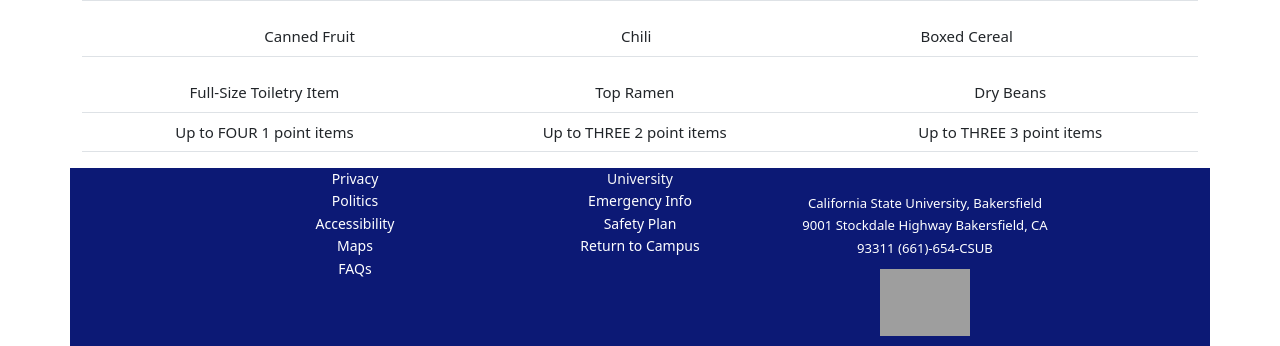
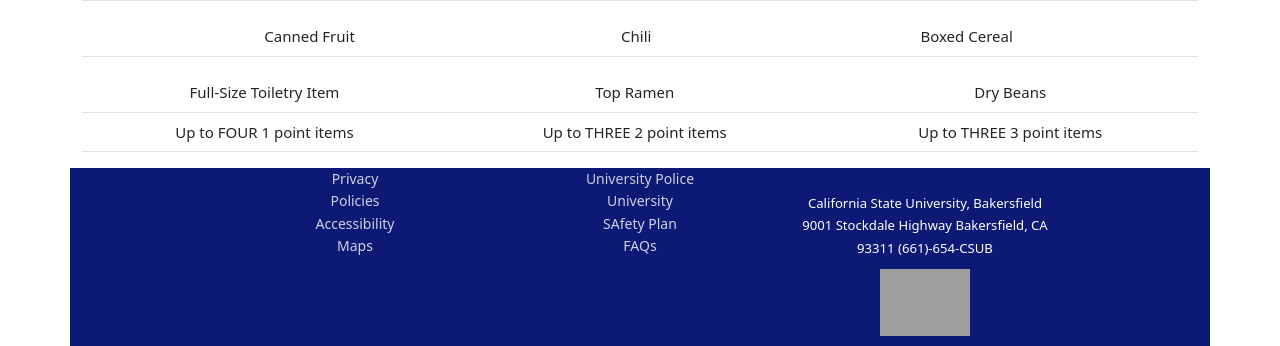
Before and after one commit to mairamm/foodpantry-frontend, a PHP site: page /Homepage.php in a window 1280 px wide. Shown: the part 880-1226 px from the top of the page. Run offline with PHP 8.4, Linux system fonts and the light colour scheme; grey boxes are pictures that could not be loaded.

Commit message:
updated all the links in the footer part of the page

```diff
--- a/frontEnd/homePage/Homepage.php
+++ b/frontEnd/homePage/Homepage.php
@@ -2,7 +2,7 @@
 <head>
     <meta charset="utf-8" />
     <meta name="viewport" content="width=device-width, initial-scale=1.0, shrink-to-fit=no" />
-    <title>Homepage_SeniorSem (Backup 1605911668565) (Backup 1608154078662)</title>
+    <title>Homepage</title>
     <link rel="stylesheet" href="Footer-Clean.css"/>
     <link rel="stylesheet" href="Header-Blue.css"/>
     <link rel="stylesheet" href="Header-Dark.css"/>
@@ -14,9 +14,7 @@
     <link rel="stylesheet" href="Nav-Bar.css"/>
     <link rel="stylesheet" href="Buttons.css"/>
     <link rel="stylesheet" href="styles.css"/>
-
-	<link href="https://cdn.jsdelivr.net/npm/bootstrap@5.0.0-beta2/dist/css/bootstrap.min.css" rel="stylesheet" integrity="sha384-BmbxuPwQa2lc/FVzBcNJ7UAyJxM6wuqIj61tLrc4wSX0szH/Ev+nYRRuWlolflfl" crossorigin="anonymous">
-
+    <link href="https://cdn.jsdelivr.net/npm/bootstrap@5.0.0-beta2/dist/css/bootstrap.min.css" rel="stylesheet" integrity="sha384-BmbxuPwQa2lc/FVzBcNJ7UAyJxM6wuqIj61tLrc4wSX0szH/Ev+nYRRuWlolflfl" crossorigin="anonymous">
 </head>
 
 <body style="color: rgb(0,0,0);font-size: 15px;text-align: center;">
@@ -137,22 +135,23 @@
                     <div class="col-sm-4 col-md-3 item">
                         <ul>
                             <li></li>
-                            <li style="color: rgb(255,255,255);">Privacy</li>
-                            <li style="color: rgb(255,255,255);">Politics</li>
-                            <li style="color: rgb(255,255,255);">Accessibility</li>
-                            <li style="color: rgb(255,255,255);">Maps</li>
-                            <li style="color: rgb(255,255,255);">FAQs</li>
+                            <li style="color: rgb(255,255,255);"><a href="https://www.csub.edu/privacy/">Privacy</a></li>
+                            <li style="color: rgb(255,255,255);"><a href="https://policies.csub.edu/">Policies</a></li>
+                            <li style="color: rgb(255,255,255);"><a href="https://www.csub.edu/equity-inclusion-compliance/ada">Accessibility</a></li>
+                            <li style="color: rgb(255,255,255);"><a href="https://www.csub.edu/campusmap/">Maps</a></li>
+
                         </ul>
                     </div>
                     <div class="col-sm-4 col-md-3 item">
                         <ul>
                             <li></li>
                             <li></li>
-                            <li style="color: rgb(249,249,249);">University</li>
-                            <li style="color: rgb(255,255,255);">Emergency Info</li>
-                            <li style="color: rgb(255,255,255);">Safety Plan</li>
-                            <li style="color: rgb(255,255,255);">Return to Campus</li>
-                        </ul>
+                            <li style="color: rgb(249,249,249);"><a href="https://www.csub.edu/bas/police/index.html">University Police</a></li>
+                            <li style="color: rgb(255,255,255);"><a href="https://www.csub.edu/">University</a></li>
+                            <li style="color: rgb(255,255,255);"><a href="https://www.csub.edu/bas/policy/CampusSafetyPlan.pdf">SAfety Plan</a></li>
+
+                            <li style="color: rgb(255,255,255);"><a href="https://www.csub.edu/sustainability/foodpantry/FAQ_FoodPantry/index.html">FAQs</a></li>
+			</ul>
                     </div>
                     <div class="col-1 col-sm-4 col-md-3 offset-md-0 item">
                         <ul></ul><small style="color: rgb(255,255,255);"><br/>California State University, Bakersfield 9001 Stockdale Highway Bakersfield, CA 93311 (661)-654-CSUB<br/></small>
```
Also changed, not shown: 1 other file.
